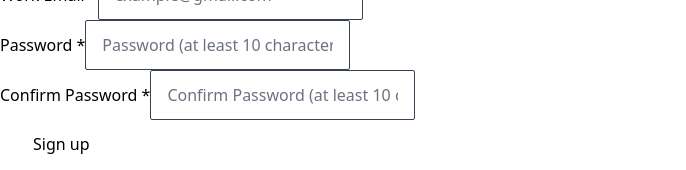
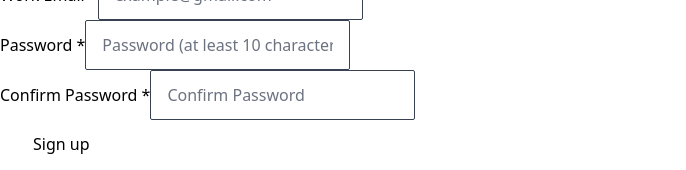
Before and after one commit to DuyQuangKhuc/LaCha, a React (Vite) app: page /signup in a window 1280 px wide. Shown: the part 3321-3491 px from the top of the page, without its empty margins (0-686 px from the left). Built offline with nearby package versions, Linux system fonts and the light colour scheme.

Commit message:
fix Signup

```diff
--- a/src/pages/SignUp.jsx
+++ b/src/pages/SignUp.jsx
@@ -99,7 +99,7 @@ function SignUp() {
                     <div className="flex flex-wrap -mx-3 mb-4">
                       <div className="w-full px-3">
                         <label className="block text-gray-300 text-sm font-medium mb-1" htmlFor="password">Confirm Password <span className="text-red-600">*</span></label>
-                        <input id="password-2" type="password" className="form-input w-full text-gray-300" placeholder="Confirm Password (at least 10 characters)" required />
+                        <input id="password-2" type="password" className="form-input w-full text-gray-300" placeholder="Confirm Password" required />
                       </div>
                     </div>
 
```
